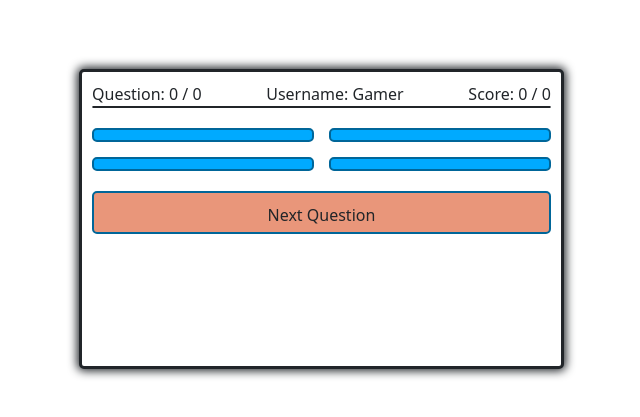
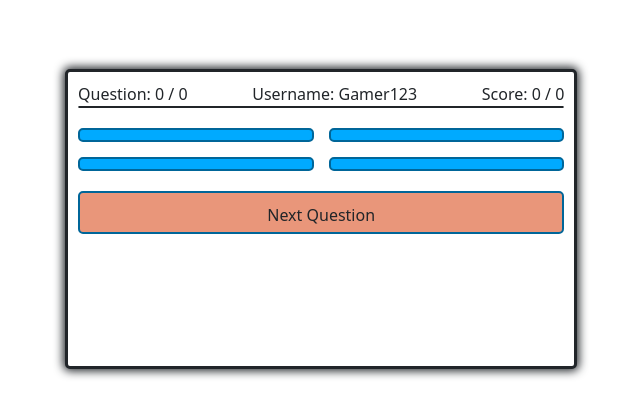
Before and after one commit to AmmarAhmed007/vue-trivia-game, a Vue app: page /question in a window 1280 px wide. Shown: the part 181-598 px from the top of the page, without its empty margins (319-959 px from the left). Built offline with nearby package versions, Linux system fonts and the light colour scheme; no server answers.

Commit message:
Feat: set username in vuex store

```diff
--- a/src/pages/Question.vue
+++ b/src/pages/Question.vue
@@ -11,7 +11,7 @@ const _amount = { five: "5", ten: "10", fifteen: "15" }
 const _difficulty = { easy: 'easy', medium: 'medium', hard: 'hard' };
 const _type = { boolean: 'boolean', multiple: 'multiple' };
 
-const userName = ref<string>("gingerbread")
+//const userName = ref<string>("gingerbread")
 const triviaQuestions = reactive<Trivia[]>([]);
 let triviaQuestion = ref<string>("");
 let triviaAnswers = ref<string[]>([]);
@@ -23,12 +23,13 @@ let userAnswers: string[] = [];
 const store = useStore();
 //store.commit("setUserName", {user:user.value})
 
-// const user = computed(() => store.state.user.userName);
-
-const _userName = store.getters.userName;
+ const userName = computed(() => store.state.userName);
 
 
-console.log(_userName);
+//const _userName = store.getters.userName;
+
+
+//console.log(_userName);
 
 
 
@@ -85,7 +86,7 @@ function getTrivia() {
         <div id="question-container" class="hide"></div>
         <div class="questions-counter">
             Question: {{ triviaCount }} / {{ triviaQuestions.length }} &emsp; &emsp; &emsp;
-            Username: {{ store.getters.userName }} &emsp; &emsp; &emsp;
+            Username: {{ userName }} &emsp; &emsp; &emsp;
             Score: {{ triviaScore }} / {{ triviaQuestions.length }}
         </div>
         <div class="questions">{{ triviaQuestion }}</div>
--- a/src/pages/StartScreen.vue
+++ b/src/pages/StartScreen.vue
@@ -1,5 +1,6 @@
 <script setup lang="ts">
 import { reactive, ref, VueElement } from "vue";
+import { useRouter } from "vue-router";
 import { useStore } from "vuex";
 import { apiGetUser, apiUsersRegister, apiFindAll, UserResponse } from "../api/users"
 
@@ -10,18 +11,20 @@ const users = reactive<UserResponse[]>([]);
 
 
 const store = useStore();
-
+const router = useRouter();
 
 
 
 const onSubmit = async () => {
 
-  store.dispatch('setUserName', "JC")
 
-  //store.commit('setUserName', "user.value");
-  // store.commit("setUserName", user.value);
+  store.commit("setName", user.value);
 
-  //console.log(store.getters.userName);
+  router.push("/question");
+
+  // const user = computed(() => store.state.user.userName);
+
+  // store.dispatch('setUserName', "JC")
 
 
   // const user = await apiFindAll();
@@ -94,10 +97,8 @@ const onSubmit = async () => {
       <label for="username" aria-label="Username">Enter your username to start:</label>
       <br />
       <br />
-      <input type="text" id="username" placeholder="GamerNerd123" v-model="user"/>
-      <router-link to="/question">
-        <button type="submit" style="padding-left: 10px;">Enter the trivia</button>
-      </router-link>
+      <input type="text" id="username" placeholder="GamerNerd123" v-model="user" />
+      <button type="submit" style="padding-left: 10px;">Enter the trivia</button>
     </fieldset>
   </form>
   <p>Your entered name is: {{ user }}</p>
--- a/src/store.ts
+++ b/src/store.ts
@@ -4,10 +4,10 @@ import { apiGetUser } from "./api/users";
 export default createStore({
     state: {
         // variables and collections
-        userName: "Gamer",
+        userName: "Gamer123",
         user: {
             name: "",
-            score: ""
+            score: "",
         },
         questions: [],
         answers: [],
@@ -15,7 +15,7 @@ export default createStore({
     },
     mutations: {
         // synchronous function for changing state
-        setUserName: (state, name) => {
+        setName: (state, name) => {
             state.userName = name;
         },
         setScore: (state, score) => {
@@ -24,6 +24,12 @@ export default createStore({
     },
     actions: {
         // asynchronous functions that can call one or more mutation functions
+
+        setUserName: ({commit, state}, newName) => {
+            commit('setName',  newName);
+            return state.userName;
+        },
+
 
         // async registerTriviaUser({ commit, state }, action) {
         //     try {
@@ -42,8 +48,8 @@ export default createStore({
         // }
     },
     getters: {
-        userName: state => {
+        userName: (state) => {
             return state.userName;
-        }
+        },
     }
 })
```
